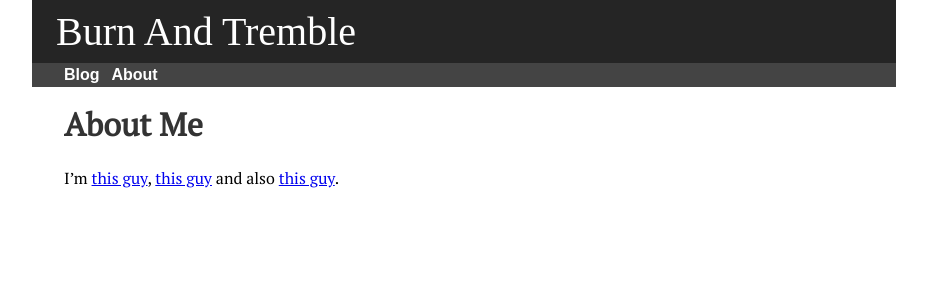
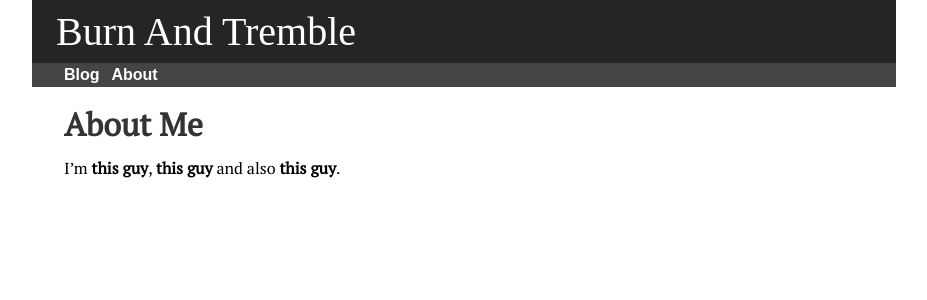
Before and after one commit to hermannloose/hermannloose.github.com, a Jekyll site: the page built from about.md, in a window 1280 px wide. Shown: the top 300 px of the page, without its empty margins (176-1103 px from the left). Built offline with Jekyll 4.4.1, drawn with Linux system fonts in a browser that asks for light colours; some web fonts are replaced.

Commit message:
Fiddle with margins.

```diff
--- a/css/style.css
+++ b/css/style.css
@@ -37,6 +37,17 @@ body {
   padding: 1em 2em;
 }
 
+#content a {
+  font-weight: bold;
+  color: #000;
+  text-decoration: none;
+}
+
+#content p {
+  margin: 0em;
+  padding: 0.5em 0em;
+}
+
 #posts {
   font-family: "Terminal Dosis", sans-serif;
   font-size: 14pt;
@@ -73,6 +84,11 @@ h1, h2, h3, h4, h5, h6 {
   padding: 0em;
 }
 
+h1 {
+  margin-bottom: 0.1em;
+  padding-bottom: 0em;
+}
+
 #post_content {
   text-align: justify;
 
```
